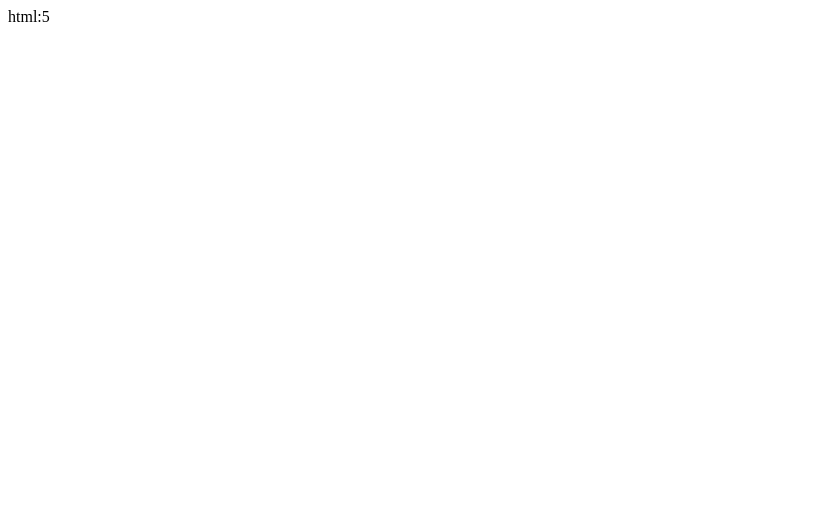
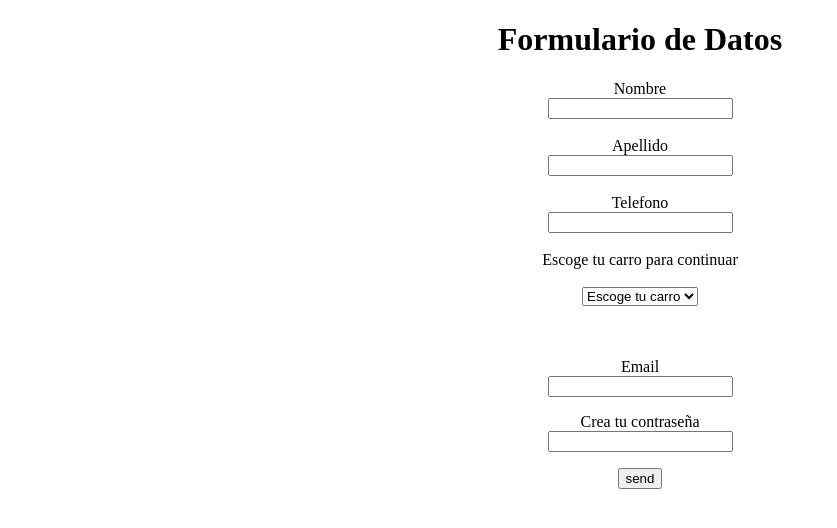
Before and after one commit to GeraldineCh/Formulario, a plain HTML site: page index.html in a window 1280 px wide. Shown: the whole page, without its empty margins (0-837 px from the left). Drawn offline with Linux system fonts and the light colour scheme.

Commit message:
Update index.html

```diff
--- a/index.html
+++ b/index.html
@@ -1 +1,41 @@
-html:5
+<!DOCTYPE html>
+<html lang="en">
+<head>
+	<meta charset="UTF-8">
+	<title>Mi primer formulario</title>
+</head>
+<body>
+	<header>
+		<h1 style="text-align:center;">Formulario de Datos</h1>
+	</header>
+	<section style="text-align:center;">
+		<form action="">
+			<label for="name">Nombre</label><br>
+			<input type="text" name="name" required="" /><br><br>
+			<label for="ap">Apellido</label><br>
+			<input type="text" name="ap" required=""/><br><br>
+			<label for="phone">Telefono</label><br>
+			<input type="text" name="phone" pattern=".{9,}" required=""/><br><br>
+			<label for="phone">Escoge tu carro para continuar</label><br><br>
+			<select required="">
+				<option value="">Escoge tu carro</option>
+				<option value="1">Volvo</option>
+				<option value="2">Saab</option>
+				<option value="3">Mercedes</option>
+				<option value="4">Audi</option>
+			</select> <br><br><br>
+			<p>
+			<label for="mail">Email</label><br>
+			<input type="email" name="mail" required=""/>
+			</p>
+			<p>
+				<label for="pass">Crea tu contraseña</label><br>
+				<input type="password" name="pass" pattern=".{6,}" title="6 o mas caracteres" required="">
+			</p>
+			<p>
+				<input type="submit" name="" value="send">
+			</p>
+		</form>
+	</section>
+</body>
+</html>
```
